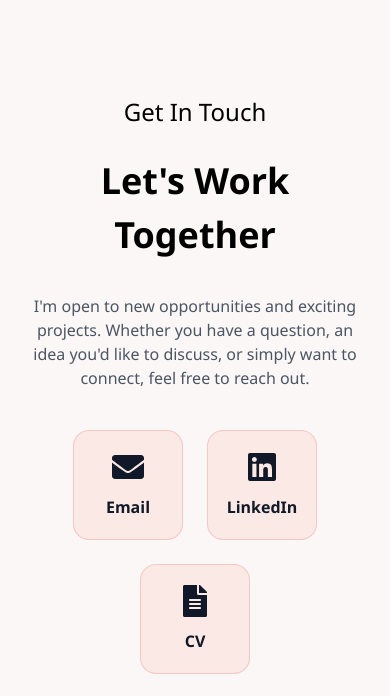
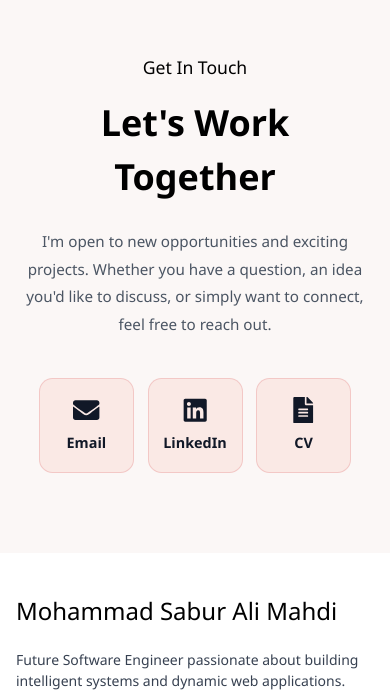
Before and after one commit to MohammadMahdi10/Mohammad-Portfolio-Website, a React (Vite) app: page / in a window 390 px wide. Shown: the part 5888-6584 px from the top of the page. Built offline with nearby package versions, Linux system fonts and the light colour scheme.

Commit message:
updated contact section for responsiveness

```diff
--- a/src/components/Contact/Contact.css
+++ b/src/components/Contact/Contact.css
@@ -4,53 +4,52 @@
   flex-direction: column;
   align-items: center;
   text-align: center;
-  padding: 7.5rem 1.5rem;
+  padding: 6rem 1.25rem;
   position: relative;
+  scroll-margin-top: 5rem;
 }
 
 .contact-subtitle {
-  font-size: 1.5rem;
-  margin-bottom: 1.5rem;
+  font-size: clamp(1.1rem, 4vw, 1.5rem);
+  margin-bottom: 1rem;
 }
 
 .contact-section h1 {
-  font-size: 2.25rem;
+  font-size: clamp(2.25rem, 7vw, 3rem);
   font-weight: 700;
-  margin-bottom: 2rem;
+  margin-bottom: 1.5rem;
   color: black;
 }
 
 .contact-description {
   max-width: 600px;
-  font-size: 1rem;
+  font-size: clamp(0.95rem, 2.5vw, 1.125rem);
+  line-height: 1.8;
   margin-bottom: 2.5rem;
   color: #4b5563;
 }
 
 .contact-links {
   display: flex;
-  gap: 1.5rem;
+  gap: 1rem;
   justify-content: center;
   flex-wrap: wrap;
+  width: 100%;
+  max-width: 32rem;
 }
 
 .contact-card {
   width: 110px;
   height: 110px;
-
   display: flex;
   flex-direction: column;
   align-items: center;
   justify-content: center;
-
   border-radius: 1rem;
-
   background: #fae9e5;
   border: 1px solid rgba(224, 122, 127, 0.3);
-
   color: #111827;
   text-decoration: none;
-
   transition: all 0.3s ease;
 }
 
@@ -98,12 +97,13 @@
 }
 
 @media (min-width: 768px) {
-  .contact-section h1 {
-    font-size: 3rem;
+  .contact-section {
+    padding: 7.5rem 1.5rem;
   }
 
-  .contact-description {
-    font-size: 1.125rem;
+  .contact-links {
+    gap: 1.5rem;
+    max-width: none;
   }
 
   .contact-card {
@@ -115,3 +115,28 @@
     font-size: 2.25rem;
   }
 }
+
+@media (max-width: 480px) {
+  .contact-section {
+    padding: 5rem 1rem;
+  }
+
+  .contact-links {
+    gap: 0.85rem;
+  }
+
+  .contact-card {
+    width: 95px;
+    height: 95px;
+    border-radius: 0.85rem;
+  }
+
+  .contact-card svg {
+    font-size: 1.65rem;
+    margin-bottom: 0.55rem;
+  }
+
+  .contact-card span {
+    font-size: 0.9rem;
+  }
+}
```
